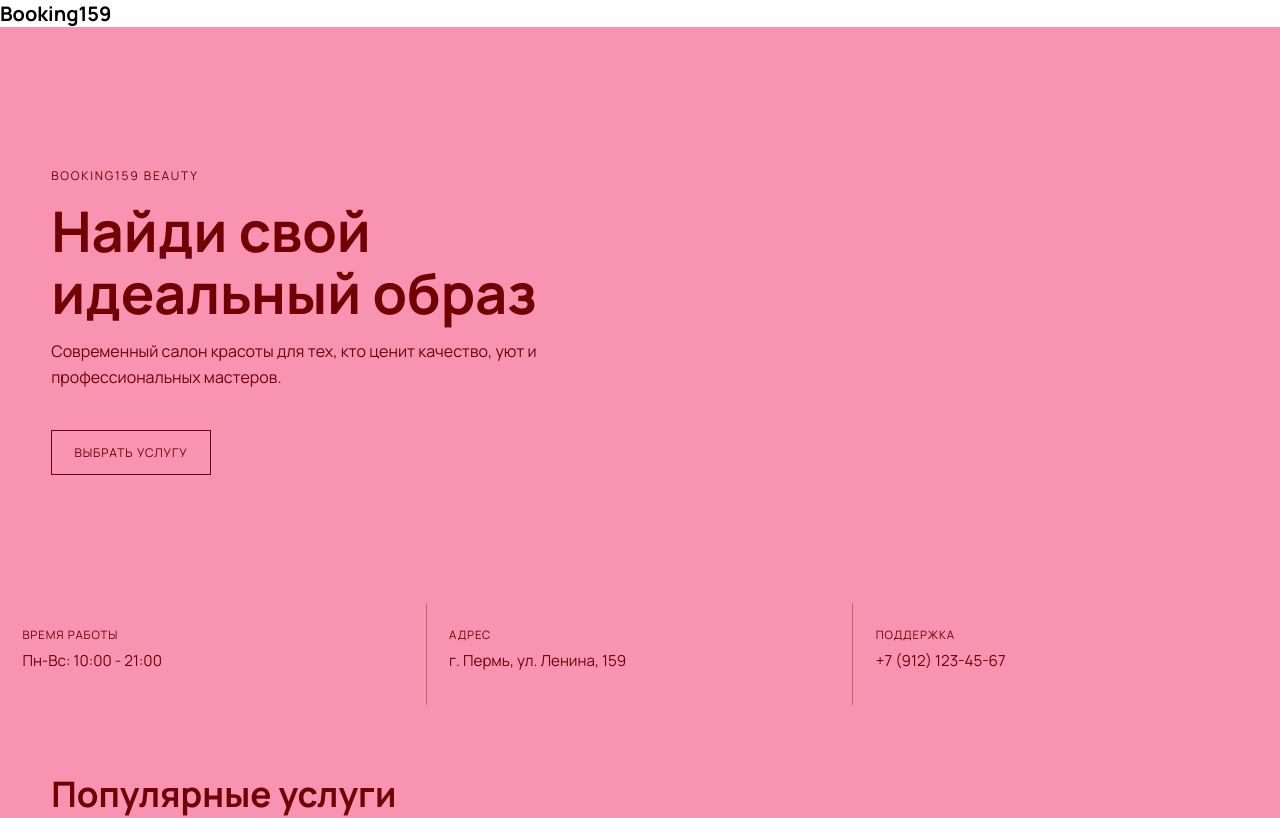
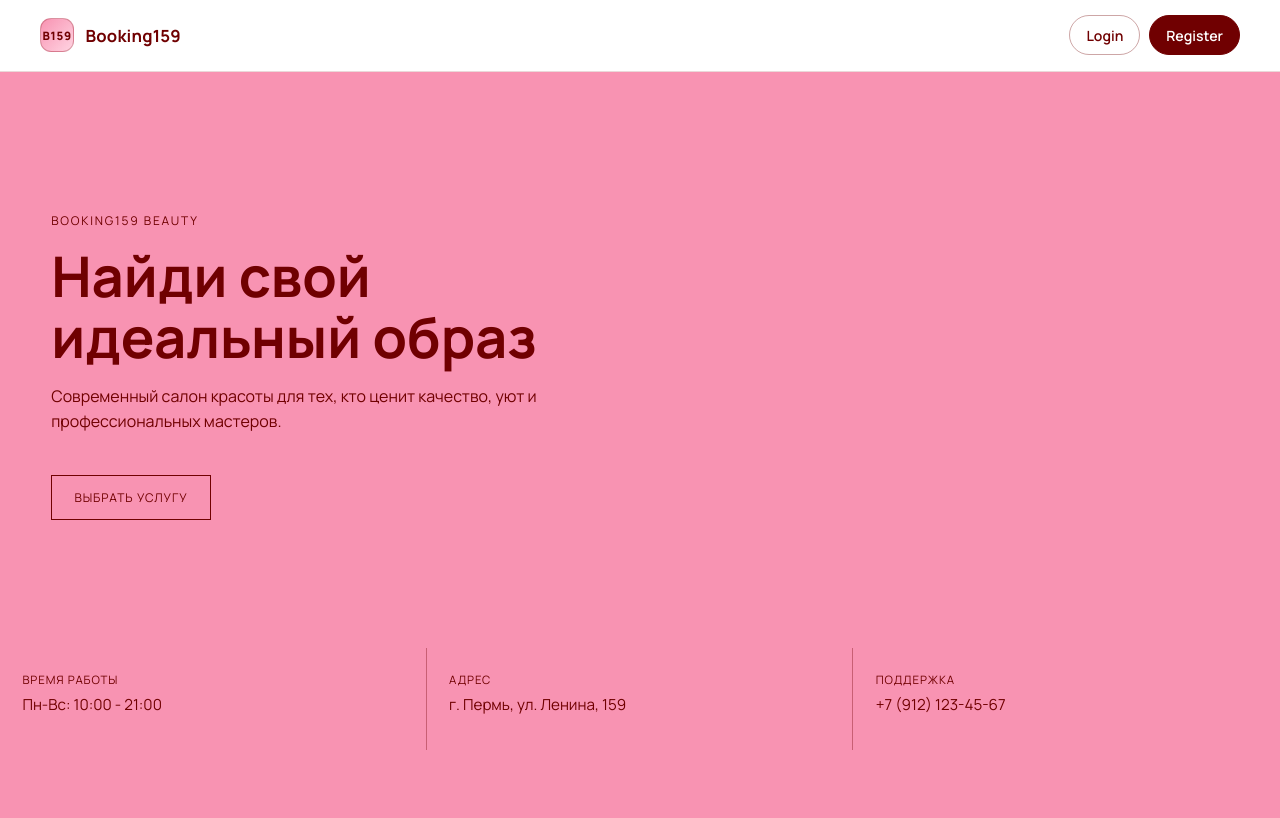
Before and after one commit to bri11iant12/BookingRoom, a React (Vite) app in the folder Booking159/: page / in a window 1280 px wide. Shown: the top 818 px of the page. Built offline with nearby package versions, Linux system fonts and the light colour scheme.

Commit message:
add: Create Header and UI
Сделал Header с заглушками
И улучшил его UI

```diff
--- a/Booking159/src/app/layouts/MainLayouts/MainLayouts.css
+++ b/Booking159/src/app/layouts/MainLayouts/MainLayouts.css
@@ -7,8 +7,3 @@
 .main-layout__content {
 	flex: 1;
 }
-
-.main-layout__logo {
-	font-size: 1.25rem;
-	font-weight: 700;
-}
--- a/Booking159/src/app/layouts/MainLayouts/MainLayouts.tsx
+++ b/Booking159/src/app/layouts/MainLayouts/MainLayouts.tsx
@@ -7,7 +7,7 @@ import './MainLayouts.css'
 export const MainLayout: React.FC = () => {
 	return (
 		<div className='main-layout'>
-			<Header logo={<span className='main-layout__logo'>Booking159</span>} />
+			<Header />
 			<main className='main-layout__content'>
 				<Outlet />
 			</main>
--- a/Booking159/src/widgets/Header/model/hooks/useAuth.ts
+++ b/Booking159/src/widgets/Header/model/hooks/useAuth.ts
@@ -1,13 +1,11 @@
 import { useAuthStore } from '../../../../features/auth'
 
 export const useAuth = () => {
-	const { user, isAuth, isLoading, login, logout } = useAuthStore((state) => ({
-		user: state.user,
-		isAuth: state.isAuth,
-		isLoading: state.isLoading,
-		login: state.login,
-		logout: state.logout,
-	}))
+	const user = useAuthStore((state) => state.user)
+	const isAuth = useAuthStore((state) => state.isAuth)
+	const isLoading = useAuthStore((state) => state.isLoading)
+	const login = useAuthStore((state) => state.login)
+	const logout = useAuthStore((state) => state.logout)
 
 	return { user, isAuth, isLoading, login, logout }
 }
--- a/Booking159/src/widgets/Header/model/types.ts
+++ b/Booking159/src/widgets/Header/model/types.ts
@@ -1,6 +1,6 @@
-import React from "react";
+import React from 'react'
 
 export interface HeaderProps {
-    logo: React.ReactNode;
-    actions?: React.ReactNode;
+	logo?: React.ReactNode
+	actions?: React.ReactNode
 }
--- a/Booking159/src/widgets/Header/ui/Header.module.css
+++ b/Booking159/src/widgets/Header/ui/Header.module.css
@@ -1,18 +1,97 @@
 .header {
-  display: flex;
-  justify-content: space-between;
-  align-items: center;
-  padding: 1rem 2rem;
-  background-color: #fff;
-  box-shadow: 0 2px 4px rgba(0,0,0,0.1);
+	display: flex;
+	justify-content: space-between;
+	align-items: center;
+	padding: 0.95rem clamp(1rem, 4vw, 2.5rem);
+	background: rgba(255, 255, 255, 0.86);
+	border-bottom: 1px solid rgba(112, 0, 1, 0.15);
+	backdrop-filter: blur(10px);
+	position: sticky;
+	top: 0;
+	z-index: 30;
 }
 
-.header-logo img {
-  height: 40px;
-  width: 40px;
+.logo {
+	display: inline-flex;
+	align-items: center;
+	gap: 0.7rem;
+	text-decoration: none;
+	color: #700001;
 }
 
-.header-actions {
-  display: flex;
-  gap: 1rem;
+.logoMark {
+	width: 2.15rem;
+	height: 2.15rem;
+	border-radius: 0.7rem;
+	display: grid;
+	place-items: center;
+	font-size: 0.72rem;
+	font-weight: 800;
+	letter-spacing: 0.06em;
+	background: linear-gradient(135deg, #f893b2, #ffd4e2);
+	color: #700001;
+	border: 1px solid rgba(112, 0, 1, 0.25);
 }
+
+.logoText {
+	font-size: 1.05rem;
+	font-weight: 700;
+	letter-spacing: 0.01em;
+}
+
+.actions {
+	display: flex;
+	align-items: center;
+	gap: 0.55rem;
+}
+
+.ghostButton,
+.primaryButton,
+.accountButton {
+	padding: 0.6rem 1rem;
+	border-radius: 999px;
+	font-size: 0.88rem;
+	font-weight: 600;
+	text-decoration: none;
+	transition: transform 0.2s ease, box-shadow 0.2s ease, opacity 0.2s ease;
+}
+
+.ghostButton {
+	color: #700001;
+	border: 1px solid rgba(112, 0, 1, 0.35);
+	background-color: transparent;
+}
+
+.primaryButton,
+.accountButton {
+	color: #fff;
+	background-color: #700001;
+	border: 1px solid #700001;
+}
+
+.ghostButton:hover,
+.primaryButton:hover,
+.accountButton:hover {
+	transform: translateY(-1px);
+	box-shadow: 0 8px 16px rgba(112, 0, 1, 0.2);
+}
+
+.ghostButton:active,
+.primaryButton:active,
+.accountButton:active {
+	transform: translateY(0);
+	opacity: 0.92;
+}
+
+@media (max-width: 640px) {
+	.logoText {
+		display: none;
+	}
+
+	.ghostButton,
+	.primaryButton,
+	.accountButton {
+		padding: 0.52rem 0.84rem;
+		font-size: 0.82rem;
+	}
+}
--- a/Booking159/src/widgets/Header/ui/Header.tsx
+++ b/Booking159/src/widgets/Header/ui/Header.tsx
@@ -1,15 +1,42 @@
-import React from "react";
-import { HeaderProps } from "../model/types";
+import React from 'react'
+import { Link } from 'react-router-dom'
+import { useAuth } from '../model/hooks/useAuth'
+import { HeaderProps } from '../model/types'
+import styles from './Header.module.css'
 
-export const Header = ({ logo, actions}: HeaderProps) => {
-    return (
-        <header className="header">
-            <div className="header-logo">
-                {logo}
-            </div>
-            <div className="header-action">
-                {actions}
-            </div>
-        </header>
-    )
+export const Header = ({ logo, actions }: HeaderProps) => {
+	const { isAuth } = useAuth()
+
+	return (
+		<header className={styles.header}>
+			<Link to='/' className={styles.logo} aria-label='На главную'>
+				{logo ?? (
+					<>
+						<span className={styles.logoMark} aria-hidden='true'>
+							B159
+						</span>
+						<span className={styles.logoText}>Booking159</span>
+					</>
+				)}
+			</Link>
+
+			<div className={styles.actions}>
+				{actions ??
+					(isAuth ? (
+						<Link to='/profile' className={styles.accountButton}>
+							Личный кабинет
+						</Link>
+					) : (
+						<>
+							<Link to='/login' className={styles.ghostButton}>
+								Login
+							</Link>
+							<Link to='/register' className={styles.primaryButton}>
+								Register
+							</Link>
+						</>
+					))}
+			</div>
+		</header>
+	)
 }
```
